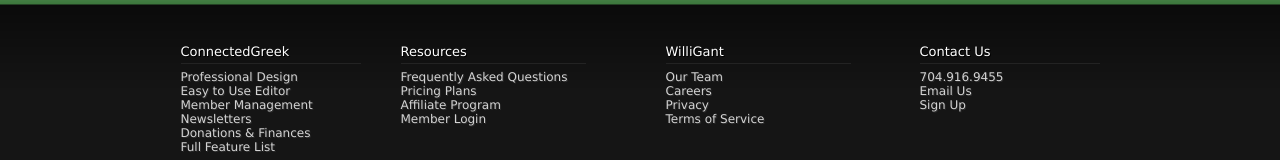
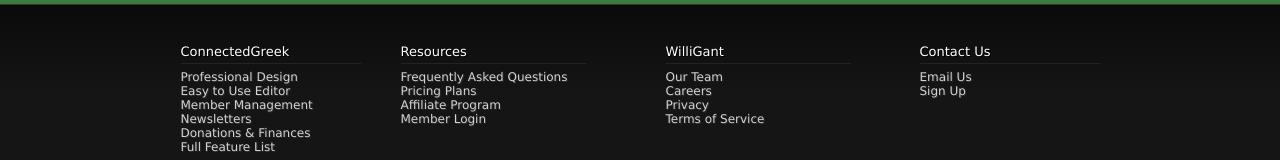
Before and after one commit to willigant/www.connectedgreek.com, a plain HTML site: page features/index.html in a window 1280 px wide. Shown: the part 2123-2283 px from the top of the page. Drawn offline with Linux system fonts and the light colour scheme; a script that the page names is missing.

Commit message:
Update index.html

```diff
--- a/features/index.html
+++ b/features/index.html
@@ -105,7 +105,6 @@
         </div>
         <div class="column4">
             <h4> Contact Us </h4>
-            <a href="index.html#">704.916.9455</a>
             <a href="../sign-up/index.html">Email Us</a>
             <a href="../sign-up/index.html">Sign Up</a>
         </div>
```
